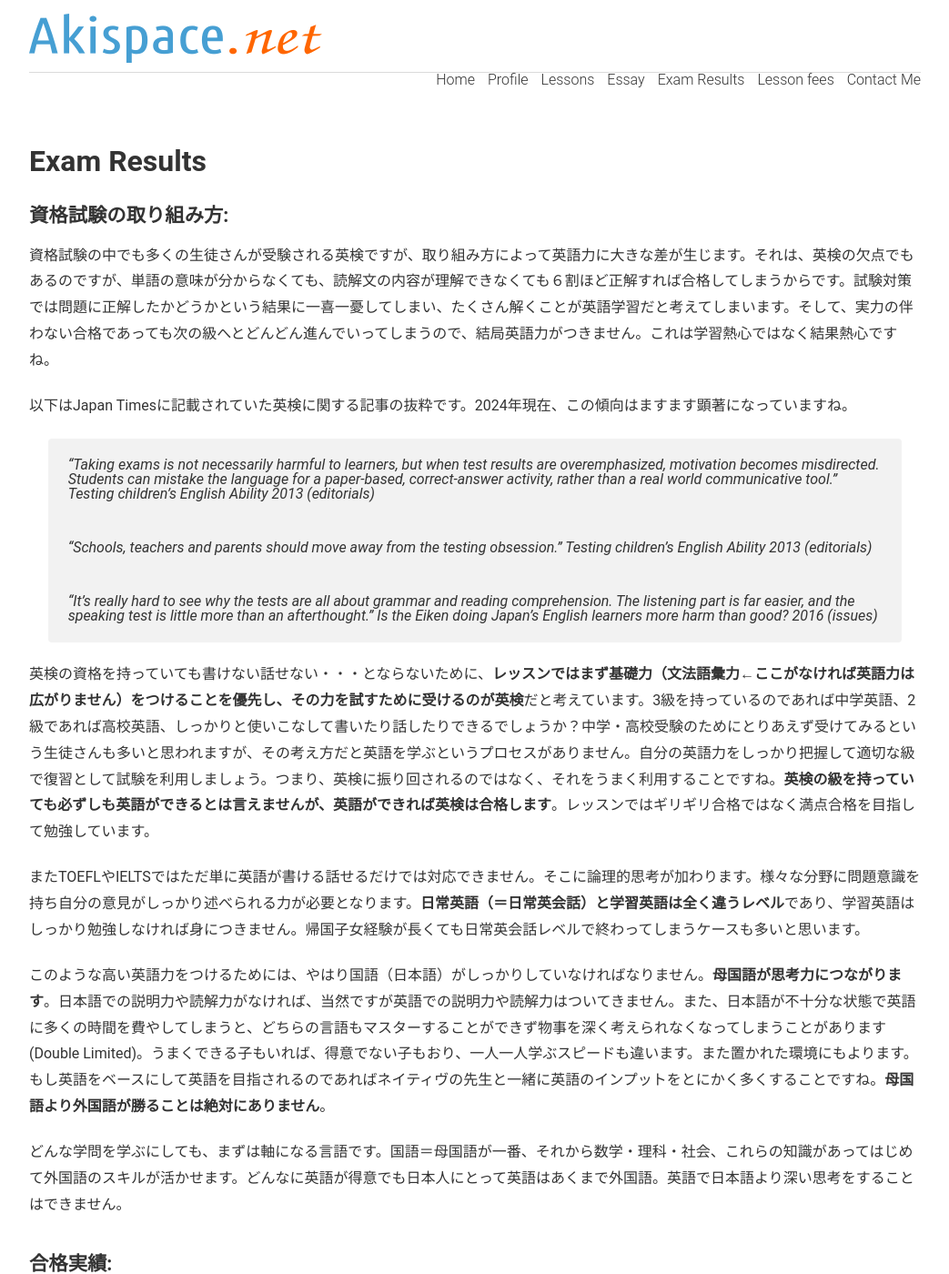
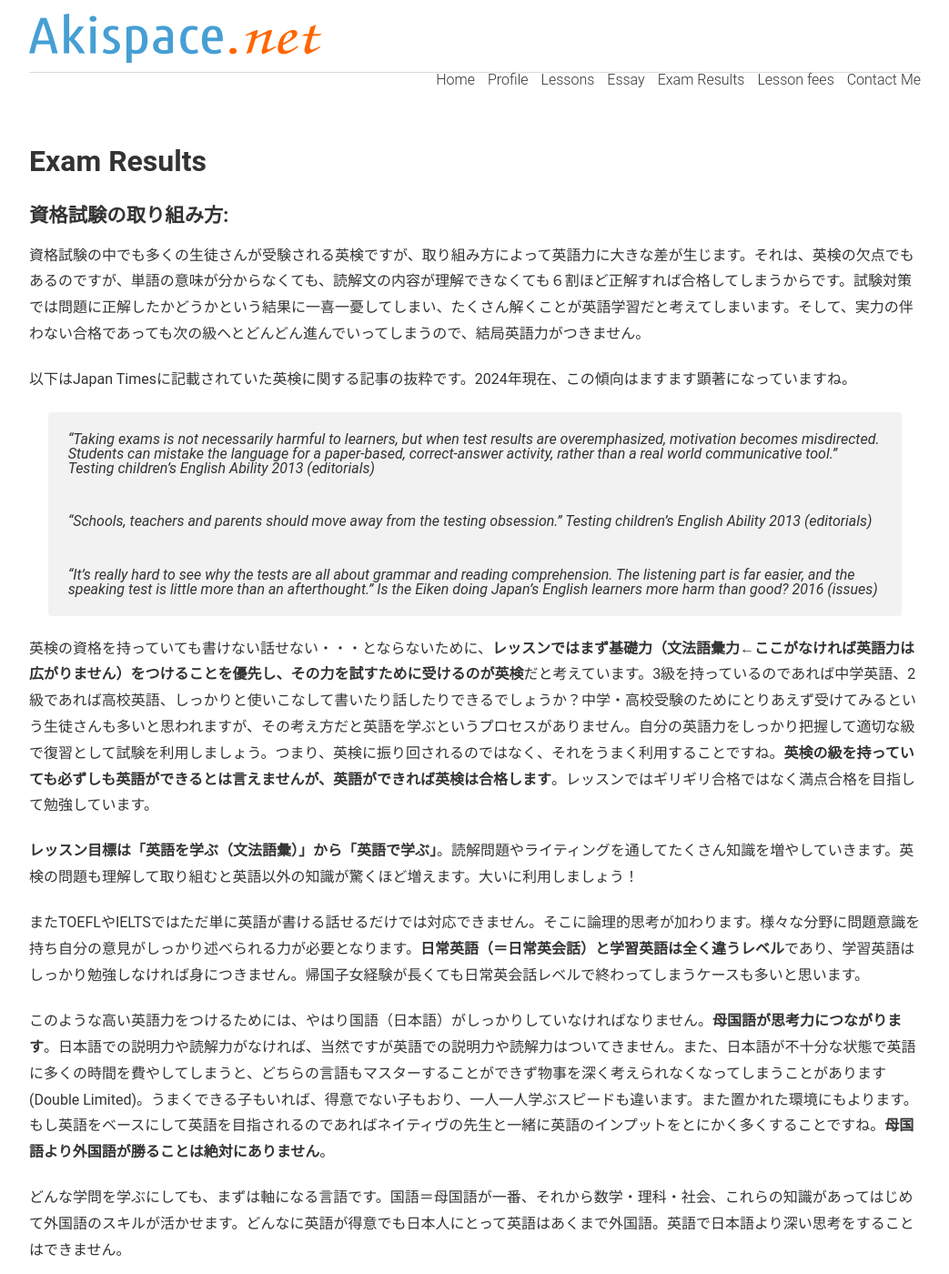
Before and after one commit to phocean/akispace, a Jekyll site: the page built from exam_results.md, in a window 1280 px wide and 1400 px high. Shown: the whole window at 91% size, without its empty margins (118-1161 px from the left). Built offline with Jekyll 4.4.1, drawn with Linux system fonts in a browser that asks for light colours.

Commit message:
Update exam_results.md

```diff
--- a/exam_results.md
+++ b/exam_results.md
@@ -10,7 +10,7 @@ description: オンライン英語家庭教師　小学生から大学生まで
 
 <h4>資格試験の取り組み方:</h4>
 
-資格試験の中でも多くの生徒さんが受験される英検ですが、取り組み方によって英語力に大きな差が生じます。それは、英検の欠点でもあるのですが、単語の意味が分からなくても、読解文の内容が理解できなくても６割ほど正解すれば合格してしまうからです。試験対策では問題に正解したかどうかという結果に一喜一憂してしまい、たくさん解くことが英語学習だと考えてしまいます。そして、実力の伴わない合格であっても次の級へとどんどん進んでいってしまうので、結局英語力がつきません。これは学習熱心ではなく結果熱心ですね。
+資格試験の中でも多くの生徒さんが受験される英検ですが、取り組み方によって英語力に大きな差が生じます。それは、英検の欠点でもあるのですが、単語の意味が分からなくても、読解文の内容が理解できなくても６割ほど正解すれば合格してしまうからです。試験対策では問題に正解したかどうかという結果に一喜一憂してしまい、たくさん解くことが英語学習だと考えてしまいます。そして、実力の伴わない合格であっても次の級へとどんどん進んでいってしまうので、結局英語力がつきません。
 
 以下はJapan Timesに記載されていた英検に関する記事の抜粋です。2024年現在、この傾向はますます顕著になっていますね。
 
@@ -21,6 +21,8 @@ description: オンライン英語家庭教師　小学生から大学生まで
 > "It's really hard to see why the tests are all about grammar and reading comprehension. The listening part is far easier, and the speaking test is little more than an afterthought." Is the Eiken doing Japan's English learners more harm than good? 2016 (issues)
 
 英検の資格を持っていても書けない話せない・・・とならないために、<strong>レッスンではまず基礎力（文法語彙力←ここがなければ英語力は広がりません）をつけることを優先し、その力を試すために受けるのが英検</strong>だと考えています。3級を持っているのであれば中学英語、2級であれば高校英語、しっかりと使いこなして書いたり話したりできるでしょうか？中学・高校受験のためにとりあえず受けてみるという生徒さんも多いと思われますが、その考え方だと英語を学ぶというプロセスがありません。自分の英語力をしっかり把握して適切な級で復習として試験を利用しましょう。つまり、英検に振り回されるのではなく、それをうまく利用することですね。**英検の級を持っていても必ずしも英語ができるとは言えませんが、英語ができれば英検は合格します**。レッスンではギリギリ合格ではなく満点合格を目指して勉強しています。
+
+**レッスン目標は「英語を学ぶ（文法語彙）」から「英語で学ぶ」**。読解問題やライティングを通してたくさん知識を増やしていきます。英検の問題も理解して取り組むと英語以外の知識が驚くほど増えます。大いに利用しましょう！
 
 またTOEFLやIELTSではただ単に英語が書ける話せるだけでは対応できません。そこに論理的思考が加わります。様々な分野に問題意識を持ち自分の意見がしっかり述べられる力が必要となります。**日常英語（＝日常英会話）と学習英語は全く違うレベル**であり、学習英語はしっかり勉強しなければ身につきません。帰国子女経験が長くても日常英会話レベルで終わってしまうケースも多いと思います。
 
```
